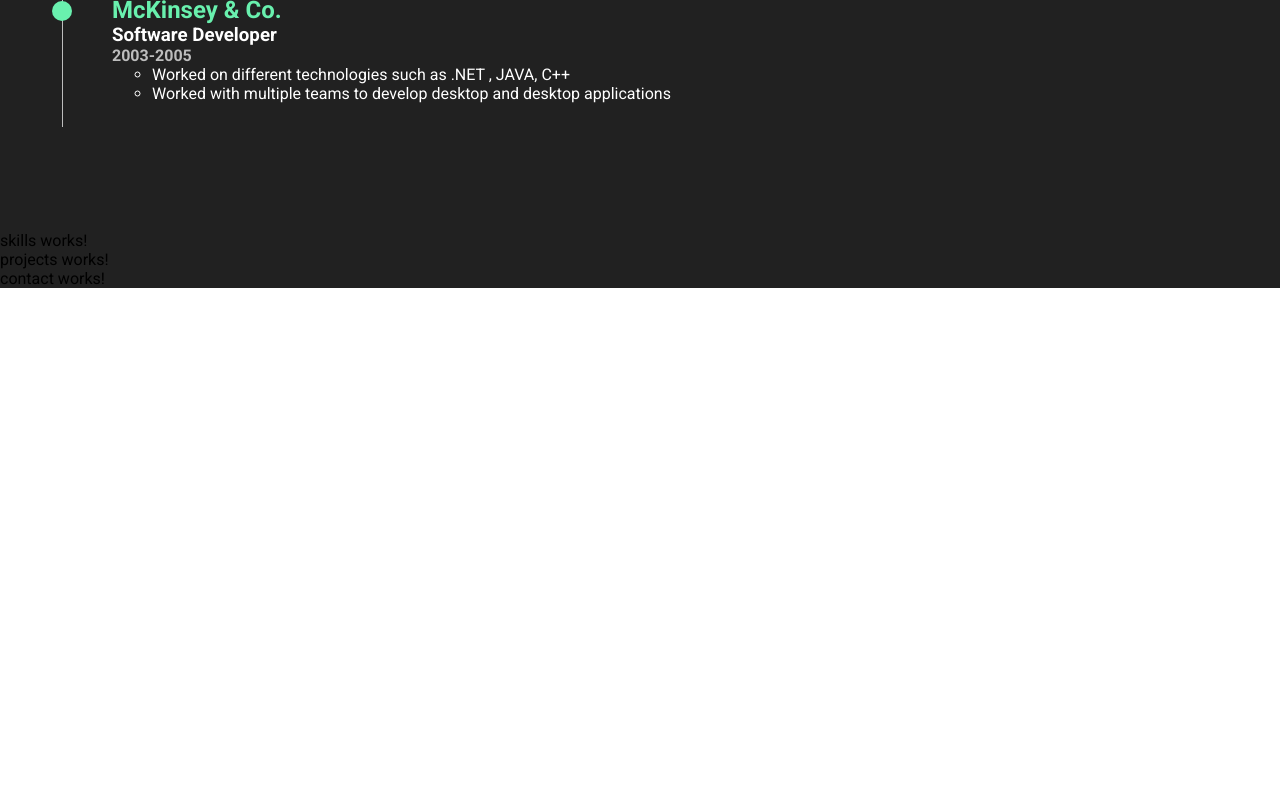
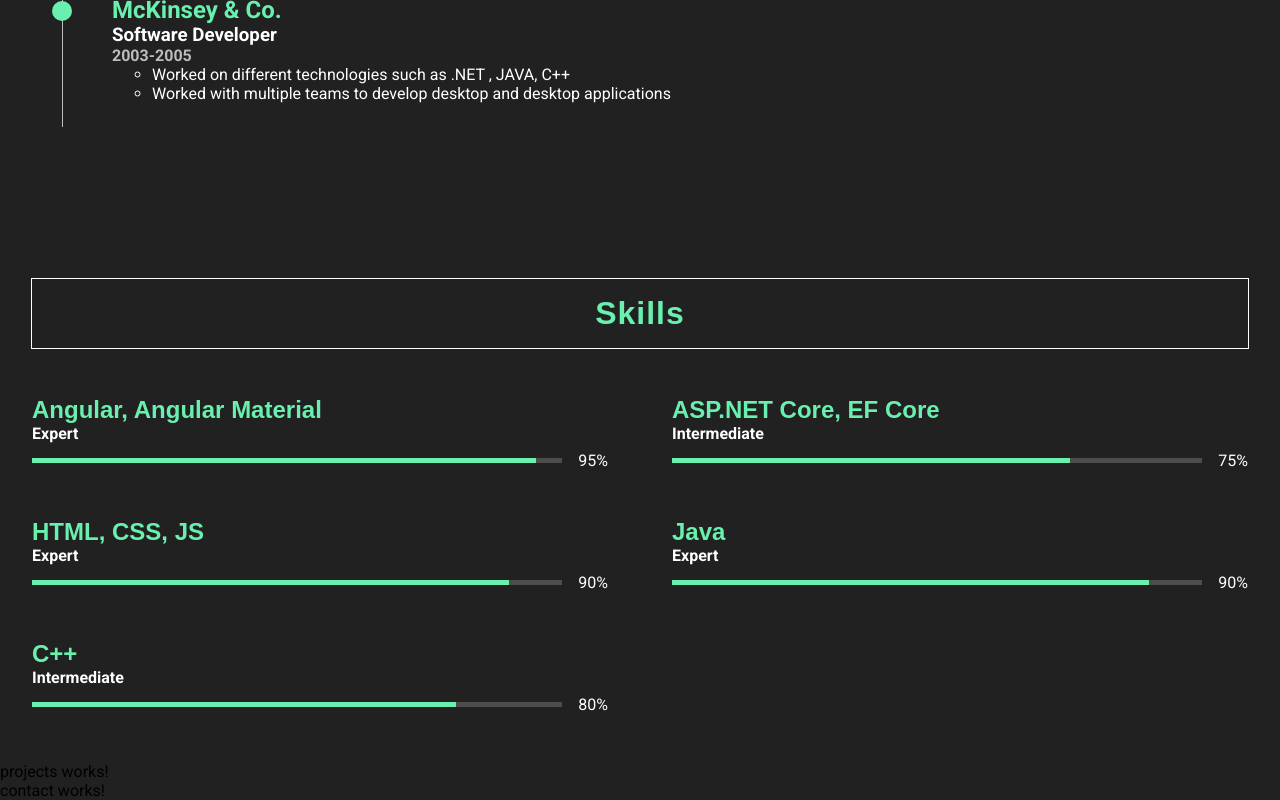
Before and after one commit to Bhaskar365/Portfolio_Website_Using_Angular, an Angular app: page / in a window 1280 px wide. Shown: the part 3057-3857 px from the top of the page. Before the commit the page ends 3345 px from the top, so only its background shows below. Built offline with nearby package versions, Linux system fonts and the light colour scheme.

Commit message:
skills component

```diff
--- a/src/app/skills/skills.component.css
+++ b/src/app/skills/skills.component.css
@@ -0,0 +1,50 @@
+:host {
+    display: block;
+    color:white;
+    padding:3rem 2rem;
+}
+
+section {
+    margin-top: 2rem;
+}
+
+section h2 {
+    color:var(--green);
+    font-family: sans-serif;
+}
+
+section .rating {
+    width:100%;
+    height:max-content;
+    margin-top:0.5rem;
+    display:flex;
+    align-items: center;
+    justify-content:space-between;
+}
+
+section .rating .bar {
+    height: 5px;
+    flex-grow:1;
+    margin-right: 1rem;
+    background-color:rgba(255,255,255,0.2);
+}
+
+section .rating .bar div {
+    height: 100%;
+    background-color:var(--green);
+}
+
+/* PC */
+:host.pc .container {
+    display: grid;
+    gap:2rem 4rem;
+    grid-template-columns:1fr 1fr;
+}
+
+:host.pc h1 {
+    grid-column:1/3
+}
+
+:host.pc section {
+    margin-top: 1rem;
+}
--- a/src/app/skills/skills.component.html
+++ b/src/app/skills/skills.component.html
@@ -1 +1,16 @@
-<p>skills works!</p>
+<div class="container">
+    <h1>Skills</h1>
+
+    <section *ngFor="let skill of skills">
+        <h2>{{skill.name}}</h2>
+        <h4>{{skill.level}}</h4>
+        <div class="rating">
+            <div class="bar">
+                <div [ngStyle]="{'width': skill.rating +'%'}"></div>
+            </div>
+            <div>{{skill.rating}}%</div>
+        </div>
+    </section>
+
+
+</div>
--- a/src/app/skills/skills.component.ts
+++ b/src/app/skills/skills.component.ts
@@ -9,7 +9,31 @@
 export class SkillsComponent implements OnInit{
 
   skills: Skill[] = [
-
+    {
+      name:'Angular, Angular Material',
+      level: 'Expert',
+      rating:95
+    },
+    {
+      name: 'ASP.NET Core, EF Core',
+      level: 'Intermediate',
+      rating : 75
+    },
+    {
+      name: 'HTML, CSS, JS',
+      level: 'Expert',
+      rating: 90
+    },
+    {
+      name : 'Java',
+      level: 'Expert',
+      rating: 90
+    },
+    {
+      name:'C++',
+      level:'Intermediate',
+      rating:80
+    }
   ];
 
   ngOnInit(): void {
```
